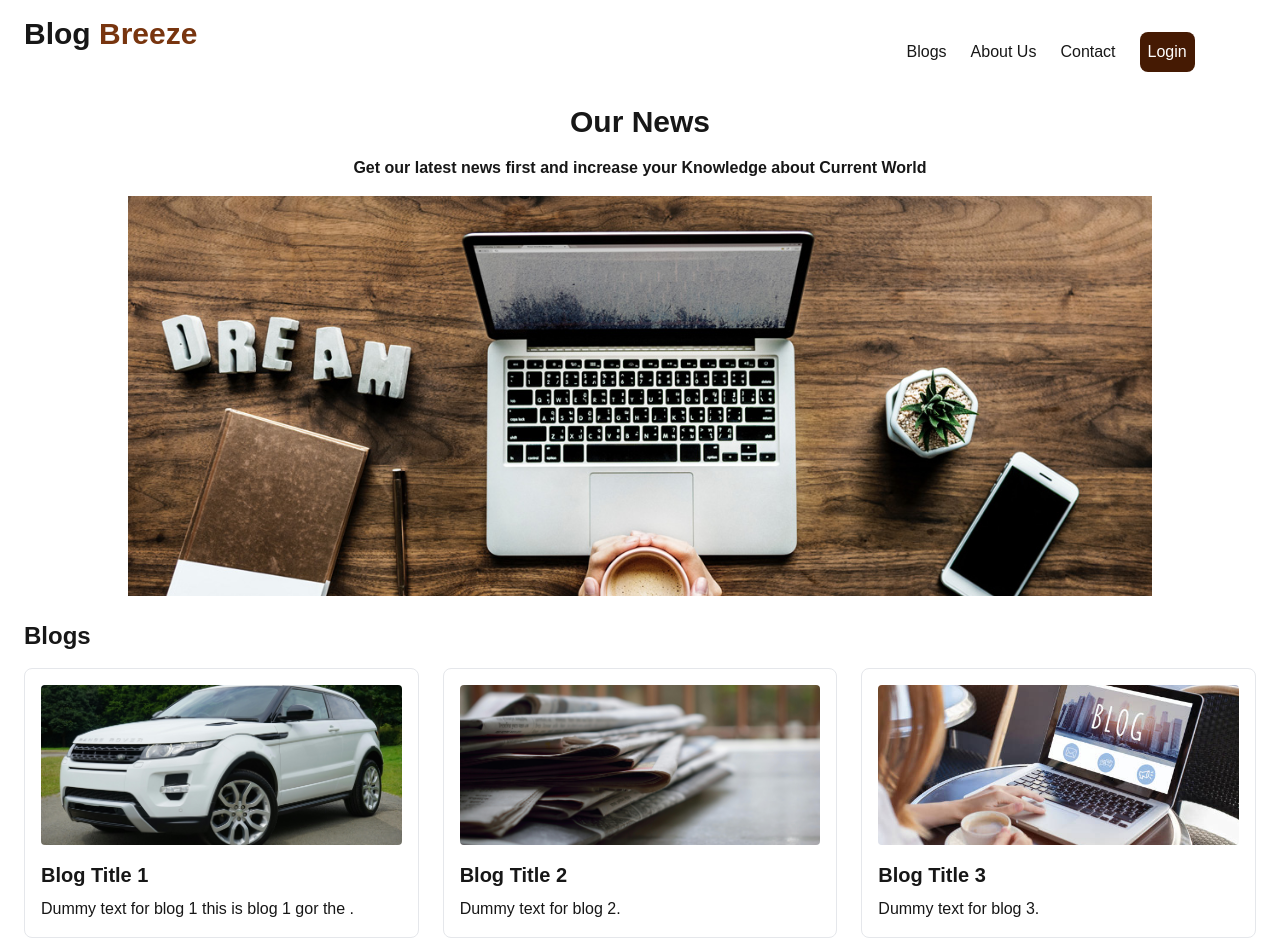
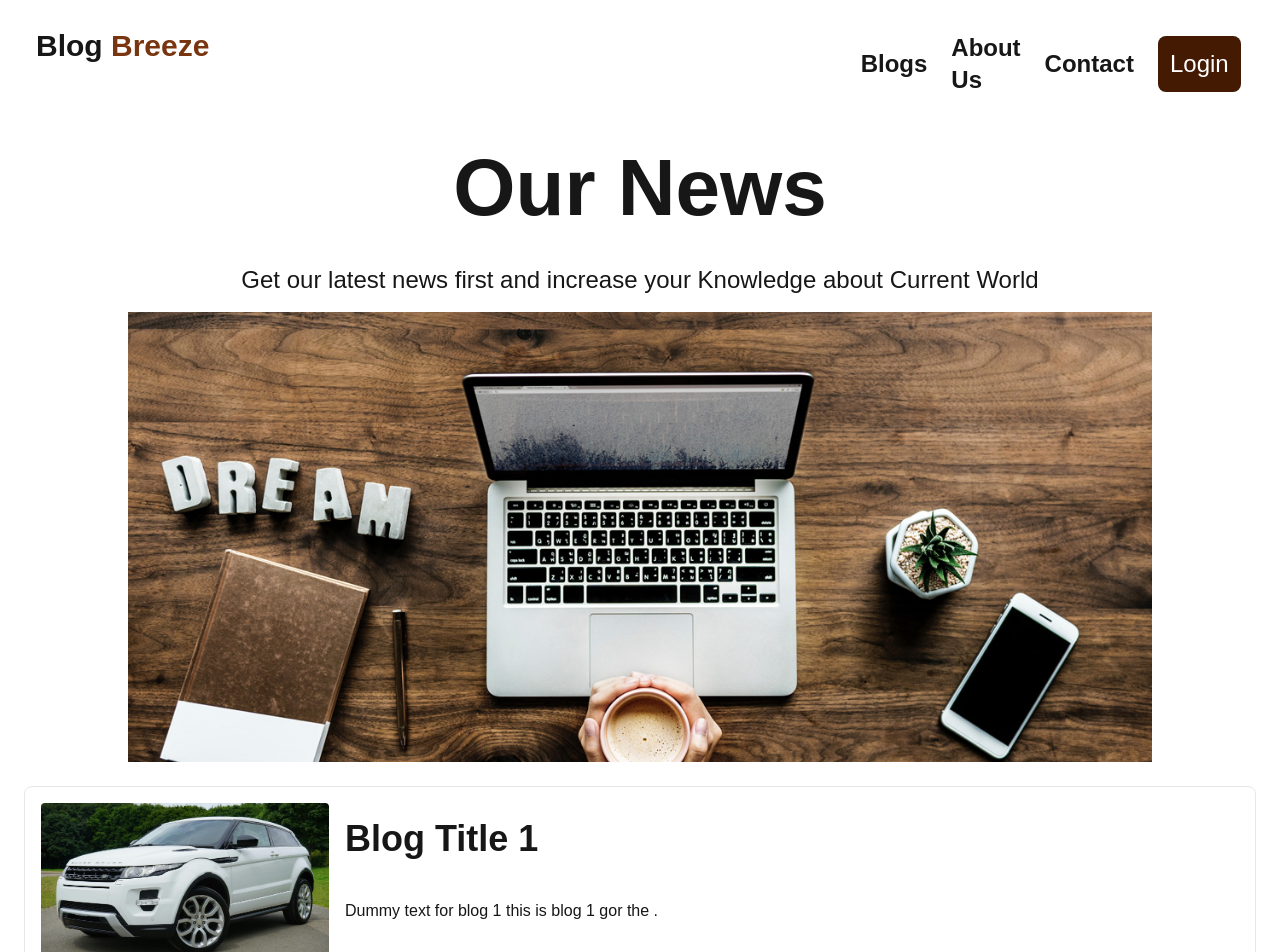
Before and after one commit to Adilfareed/Blogging_Frontend, a Next.js app: page / in a window 1280 px wide. Shown: the top 952 px of the page. Built offline with nearby package versions, Linux system fonts and the light colour scheme.

Commit message:
Completed Homepage

```diff
--- a/src/app/components/Navebar.jsx
+++ b/src/app/components/Navebar.jsx
@@ -7,28 +7,28 @@ const Navbar = () => {
     <nav className=" lg:grid grid-cols-3  px-6 py-4 hidden ">
 
       <div className='col-span-2'>
-        <h1 className='font-bold text-3xl'>Blog <span className='text-amber-900 '>Breeze</span></h1>
+        <h1 className='font-bold text-3xl p-3 '>Blog <span className='text-amber-900 '>Breeze</span></h1>
       </div>
       <div>
-      <ul className="flex space-x-6 p-4 justify-center items-center ">
-        <li>
+      <ul className="flex space-x-6 p-4 justify-center items-center text-2xl ">
+        <li className='font-semibold hover:text-amber-900'>
           <Link href="/" legacyBehavior>
-            <a className="hover:underline">Blogs</a>
+          Blogs
           </Link>
         </li>
-        <li>
+        <li className='font-semibold hover:text-amber-900'>
           <Link href="/about" legacyBehavior>
-            <a className="hover:underline">About Us</a>
+          About Us
           </Link>
         </li>
-        <li>
+        <li className='font-semibold hover:text-amber-900'>
           <Link href="/contact" legacyBehavior>
-            <a className="hover:underline">Contact</a>
+          Contact
           </Link>
         </li>
-        <li className='bg-amber-950 rounded-lg  text-white'>
+        <li className='bg-amber-950 rounded-lg p-3 text-white hover:bg-amber-900'>
           <Link href="/contact" legacyBehavior>
-            <button className="hover:bg-amber-800 p-2   ">Login</button>
+          Login
           </Link>
         </li>
       </ul>
--- a/src/app/page.js
+++ b/src/app/page.js
@@ -24,22 +24,25 @@ export default function Home() {
       <Navbar />
 
       <div className='flex flex-col justify-center items-center'>
-            <h1 className='text-3xl font-bold'> Our News </h1>
-            <p className='m-4 font-semibold'> Get our latest news first and increase your Knowledge about Current World </p>
+            <h1 className='text-[80px] font-bold'> Our News </h1>
+            <p className='m-4  text-2xl'> Get our latest news first and increase your Knowledge about Current World </p>
 
       </div>
       <div className='flex justify-center items-center'>
-        <img  className='w-[80%]  h-[400px] object-cover' src='/blogging-main.jpg '/>
+        <img  className='w-[80%]  h-[450px] object-cover ' src='/blogging-main.jpg '/>
       </div>
       <div className="container mx-auto p-6">
-        <h1 className="text-2xl font-bold mb-4">Blogs</h1>
 
-        <div className="grid grid-cols-1 md:grid-cols-3 gap-6">
+
+        <div className="grid grid-cols-1 md:grid-cols-1 gap-6">
           {blogs.map((blog) => (
-            <div key={blog.id} className="border rounded-lg p-4">
-              <img src={blog.image} alt={blog.title} className="w-full h-40 object-cover mb-4 rounded" />
-              <h2 className="text-xl font-bold mb-2">{blog.title}</h2>
-              <p>{blog.text}</p>
+            <div key={blog.id} className="border rounded-lg p-4 lg:flex">
+             <div> <img src={blog.image} alt={blog.title} className="w-72  h-40 object-cover mb-4 rounded" /></div>
+             <div >
+             <h2 className="text-4xl font-bold mb-2  p-4">{blog.title}</h2>
+             <p className='p-4' >{blog.text}</p>
+             </div>
+
             </div>
           ))}
         </div>
```
